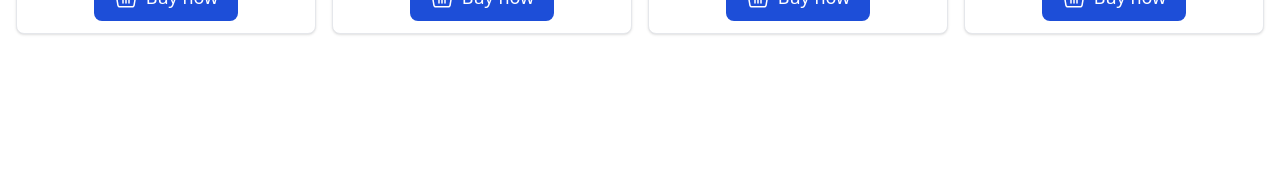
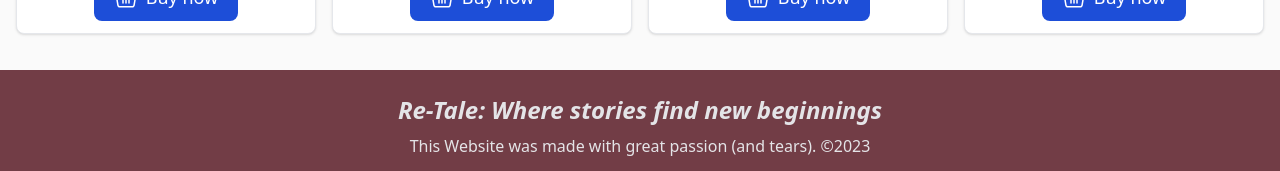
Before and after one commit to jzizka8/BookMarket, a React (Vite) app in the folder frontend/: page /books in a window 1280 px wide. Shown: the part 628-799 px from the top of the page. Built offline with nearby package versions, Linux system fonts and the light colour scheme.

Commit message:
feat: footer

```diff
--- a/frontend/src/App.tsx
+++ b/frontend/src/App.tsx
@@ -13,6 +13,7 @@ import OrderConfirmation from './pages/OrderConfirmation';
 import Navbar from './components/Navbar';
 import UserOrders from './pages/UserOrders';
 import { useEffect } from 'react';
+import Footer from './components/Footer';
 
 export const App = () => {
   const navigate = useNavigate();
@@ -25,7 +26,9 @@ export const App = () => {
   }, [navigate]);
 
   return (
-    <>
+    <div className="bg-zinc-50">
+      {/* TODO: we may move all the page padding here to keep it consistent */}
+      <div className="flex min-h-screen flex-col">
         <header>
           <Navbar></Navbar>
         </header>
@@ -44,7 +47,9 @@ export const App = () => {
           <Route path="/register" element={<Register />} />
           <Route path="/*" element={<Missing />} />
         </Routes>
-    </>
+        <Footer />
+      </div>
+    </div>
   );
 };
 
--- /dev/null
+++ b/frontend/src/components/Footer.tsx
@@ -0,0 +1,15 @@
+const Footer = () => {
+  return (
+    <footer className="mt-auto w-full bg-primary-main p-4 text-center text-zinc-200">
+      <p className="my-2 text-2xl font-semibold italic">
+        {' '}
+        Re-Tale: Where stories find new beginnings
+      </p>
+      <p className="text-md">
+        This Website was made with great passion (and tears). &copy;
+        {new Date().getFullYear()}
+      </p>
+    </footer>
+  );
+};
+export default Footer;
```
Lines whose indentation alone changed are shown as unchanged.
